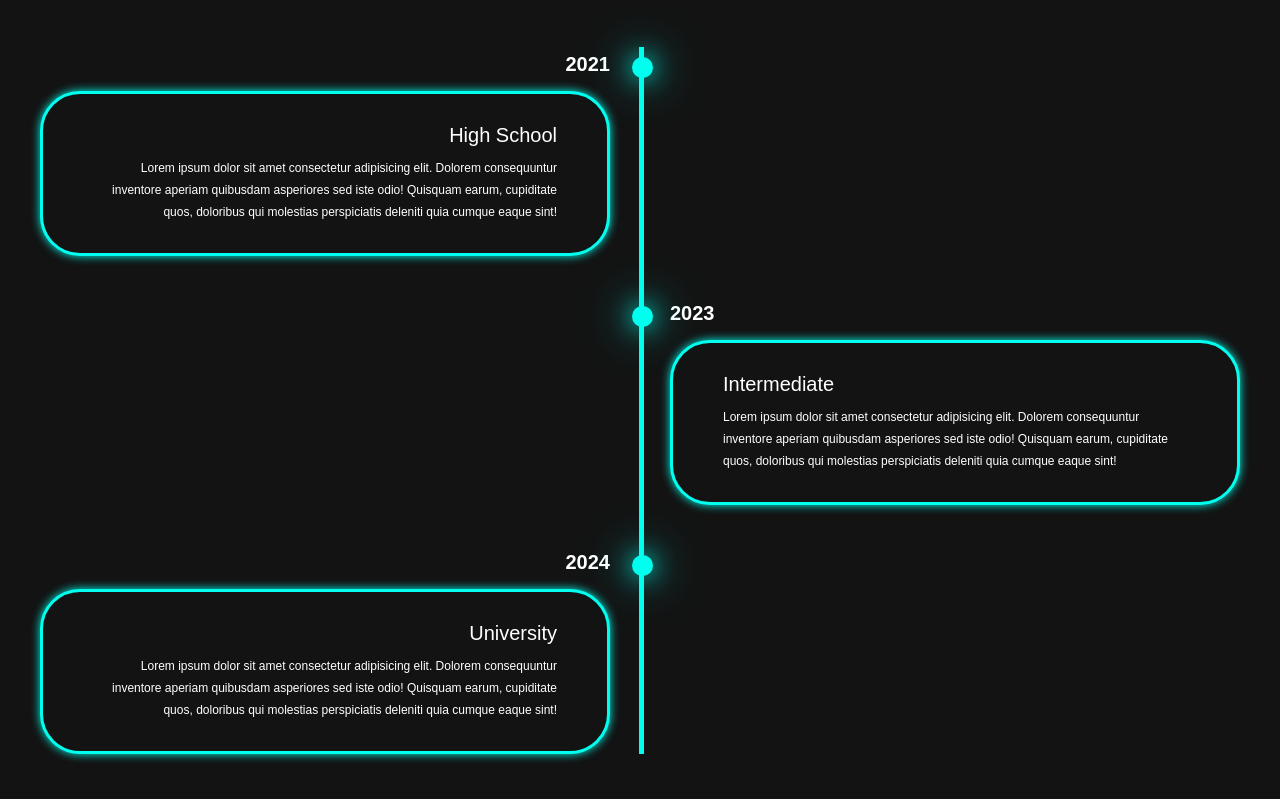
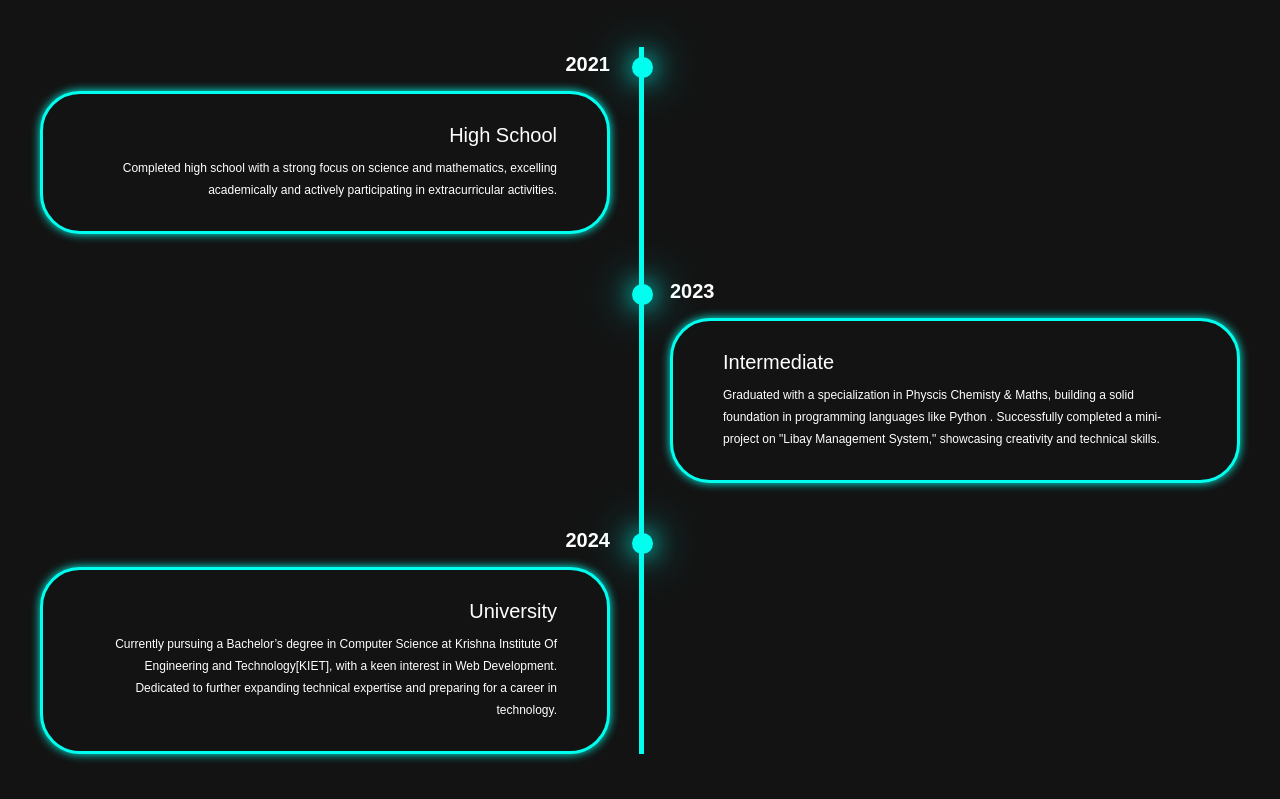
Before and after one commit to Anuj111Mishra/P2, a plain HTML site: page index.html in a window 1280 px wide. Shown: the part 1033-1832 px from the top of the page. Drawn offline with Linux system fonts and the light colour scheme.

Commit message:
Update index.html

```diff
--- a/index.html
+++ b/index.html
@@ -44,7 +44,7 @@
                     <div class="timeline-date">2021</div>
                     <div class="timeline-content">
                         <h3>High School</h3>
-                        <p>Lorem ipsum dolor sit amet consectetur adipisicing elit. Dolorem consequuntur inventore aperiam quibusdam asperiores sed iste odio! Quisquam earum, cupiditate quos, doloribus qui molestias perspiciatis deleniti quia cumque eaque sint!
+                        <p>Completed high school with a strong focus on science and mathematics, excelling academically and actively participating in extracurricular activities.
                         </p>
                     </div>
 
@@ -55,7 +55,7 @@
                     <div class="timeline-date">2023</div>
                     <div class="timeline-content">
                         <h3>Intermediate</h3>
-                        <p>Lorem ipsum dolor sit amet consectetur adipisicing elit. Dolorem consequuntur inventore aperiam quibusdam asperiores sed iste odio! Quisquam earum, cupiditate quos, doloribus qui molestias perspiciatis deleniti quia cumque eaque sint!
+                        <p>Graduated with a specialization in Physcis Chemisty & Maths, building a solid foundation in programming languages like Python . Successfully completed a mini-project on "Libay Management System," showcasing creativity and technical skills.
                         </p>
                     </div>
 
@@ -65,8 +65,7 @@
                     <div class="timeline-date">2024</div>
                     <div class="timeline-content">
                         <h3>University</h3>
-                        <p>Lorem ipsum dolor sit amet consectetur adipisicing elit. Dolorem consequuntur inventore aperiam quibusdam asperiores sed iste odio! Quisquam earum, cupiditate quos, doloribus qui molestias perspiciatis deleniti quia cumque eaque sint!
-                        </p>
+                        <p>Currently pursuing a Bachelor’s degree in Computer Science at Krishna Institute Of Engineering and Technology[KIET], with a keen interest in Web Development. Dedicated to further expanding technical expertise and preparing for a career in technology.
                     </div>
 
             </div>
```
